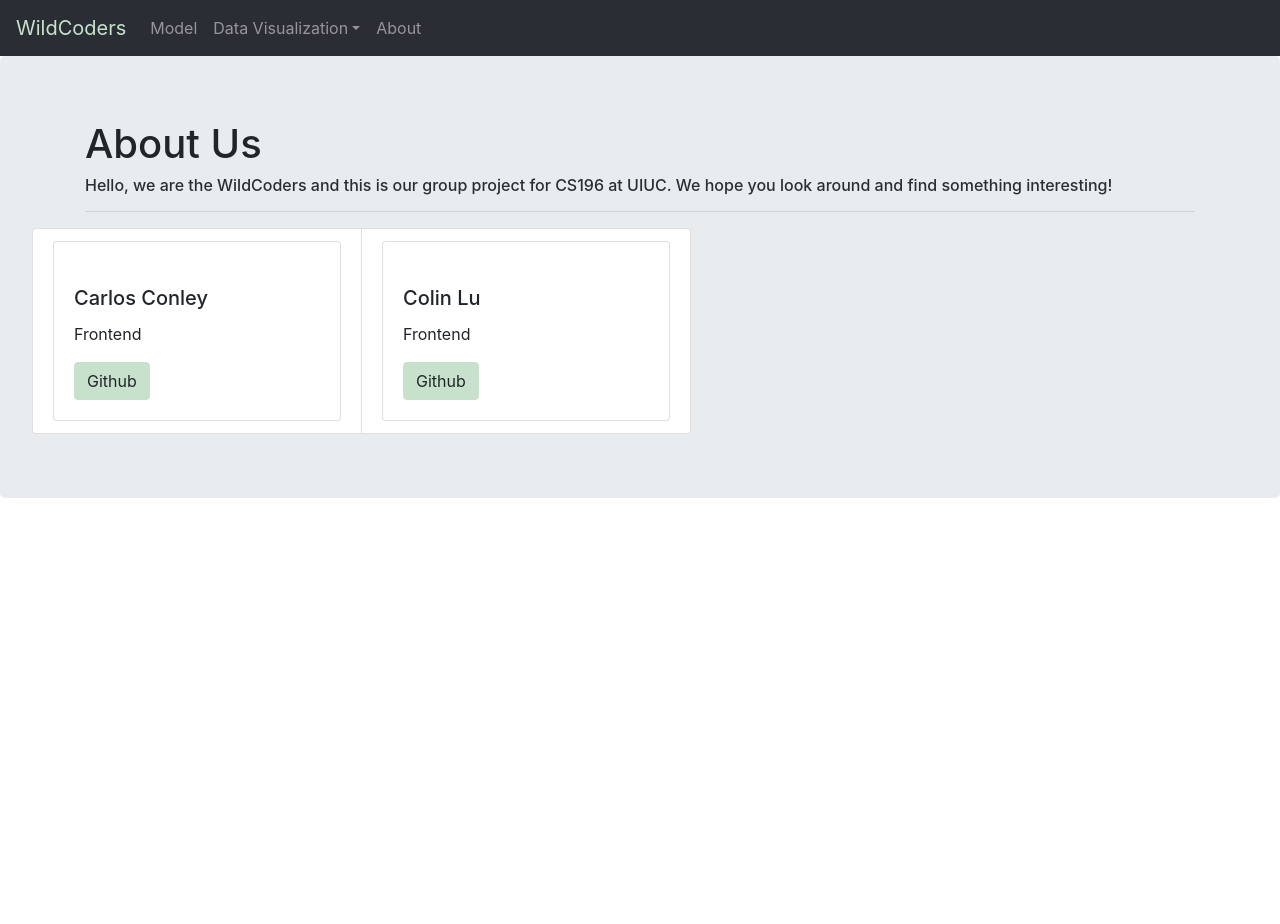
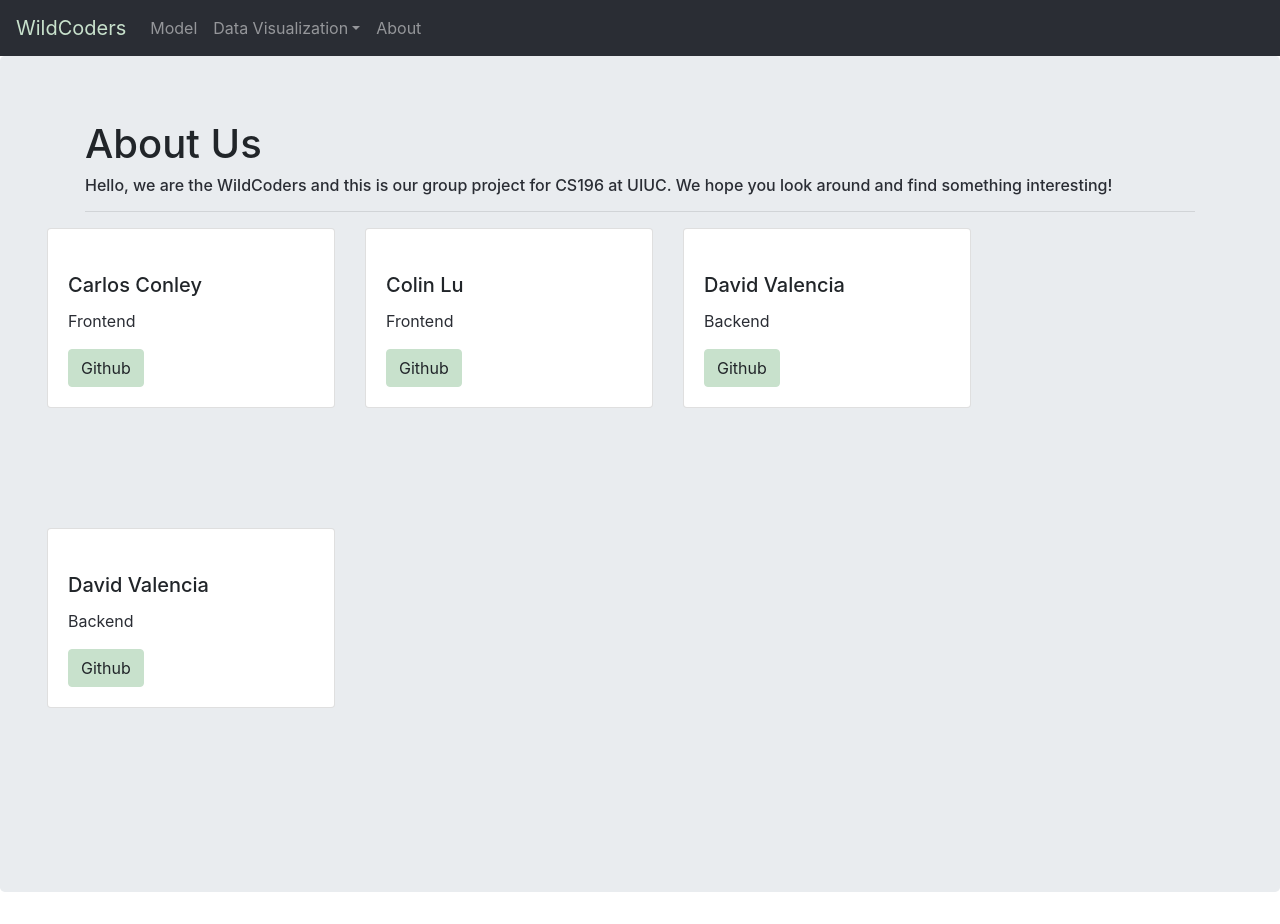
Before and after one commit to prithbalaji/OregonWildlifeClassification, a React (Create React App) app in the folder frontend/: page /about in a window 1280 px wide. Before the commit the page ends 800 px from the top, so only its background shows below. Built offline with nearby package versions, Linux system fonts and the light colour scheme.

Commit message:
Add fliud grid system and fix card spacing

```diff
--- a/frontend/src/components/About.js
+++ b/frontend/src/components/About.js
@@ -1,5 +1,5 @@
 import React from 'react';
-import { Jumbotron, Container, ListGroup } from 'react-bootstrap'
+import { Jumbotron, Container, Row } from 'react-bootstrap'
 import AboutCard from './AboutCard';
 
 function About() {
@@ -11,22 +11,30 @@ function About() {
 					<h6 align="left" class="text-dark">Hello, we are the WildCoders and this is our group project for CS196 at UIUC. We hope you look around and find something interesting!</h6>
 					<hr/>
 				</Container>
-				<ListGroup horizontal>
-					<ListGroup.Item>
+				<Container fluid>
+					<Row style= {{ height: '600px'}}>
 						<AboutCard
 							title="Carlos Conley"
 							text="Frontend"
 							image=""
 							github="https://github.com/carlosconley"/>
-					</ListGroup.Item>
-					<ListGroup.Item>
 						<AboutCard
 							title="Colin Lu"
 							text="Frontend"
 							image=""
-							github=""/>
-					</ListGroup.Item>
-				</ListGroup>
+							github="https://github.com/SimpleGeometry"/>
+						<AboutCard
+							title="David Valencia"
+							text="Backend"
+							image=""
+							github="" />
+						<AboutCard
+							title="David Valencia"
+							text="Backend"
+							image=""
+							github="" />
+					</Row>
+				</Container>
 			</Jumbotron>
 		</div>
 	);
--- a/frontend/src/components/AboutCard.js
+++ b/frontend/src/components/AboutCard.js
@@ -1,21 +1,24 @@
 import React from 'react';
 import Card from 'react-bootstrap/Card';
+import Col from 'react-bootstrap/Col';
 import Button from 'react-bootstrap/Button';
 import PropTypes from 'prop-types';
 
 function AboutCard(props) {
 	return (
 		<div>
+			<Col>
 			<Card style={{ width: '18rem' }}>
 				<Card.Body>
 					<Card.Img variant="top" src={props.image}/>
 					<Card.Title>{props.title}</Card.Title>
-					<Card.Text>
+					<Card.Text class="text-dark text-left">
 						{props.text}
 					</Card.Text>
 					<Button variant="primary" href={props.github} target="_blank">Github</Button>
 				</Card.Body>
 			</Card>
+			</Col>
 		</div>
 	)
 }
```
